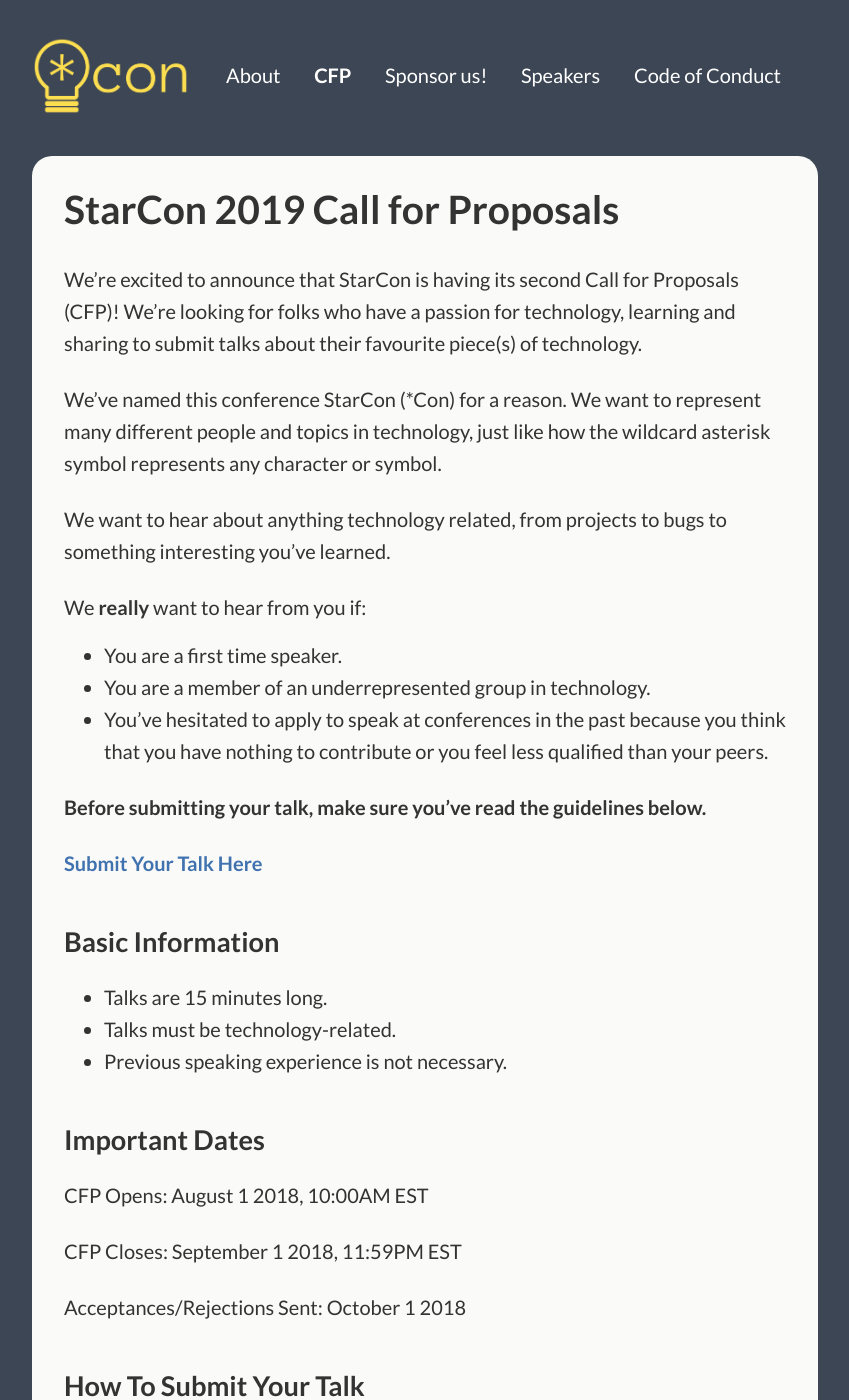
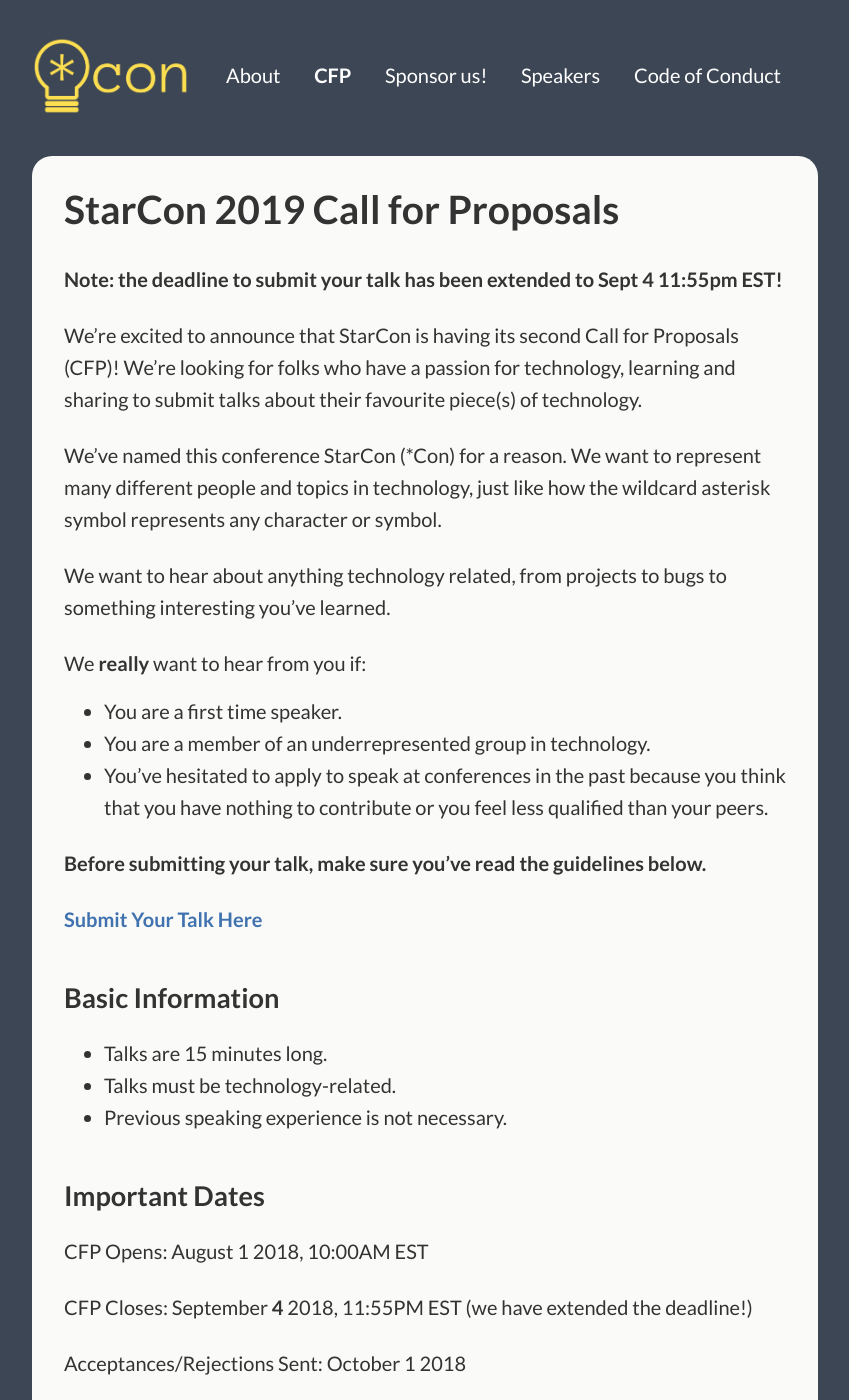
Before and after one commit to StarConKW/starconkw.github.io, a Jekyll site: the page built from _pages/cfp.md, in a window 1280 px wide and 1400 px high. Shown: the whole window, without its empty margins (215-1064 px from the left). Built offline with Jekyll 4.4.1, drawn with Linux system fonts in a browser that asks for light colours.

Commit message:
update deadline with new extension (#118)

```diff
--- a/_pages/cfp.md
+++ b/_pages/cfp.md
@@ -5,6 +5,7 @@ subtitle: StarCon 2019 Call for Proposals
 permalink: /cfp/
 ---
 
+**Note: the deadline to submit your talk has been extended to Sept 4 11:55pm EST!**
 
 We’re excited to announce that StarCon is having its second Call for Proposals (CFP)! We’re looking for folks who have a passion for technology, learning and sharing to submit talks about their favourite piece(s) of technology.
 
@@ -31,7 +32,7 @@ We **really** want to hear from you if:
 
 CFP Opens: August 1 2018, 10:00AM EST
 
-CFP Closes: September 1 2018, 11:59PM EST
+CFP Closes: September **4** 2018, 11:55PM EST (we have extended the deadline!)
 
 Acceptances/Rejections Sent: October 1 2018
 
```
